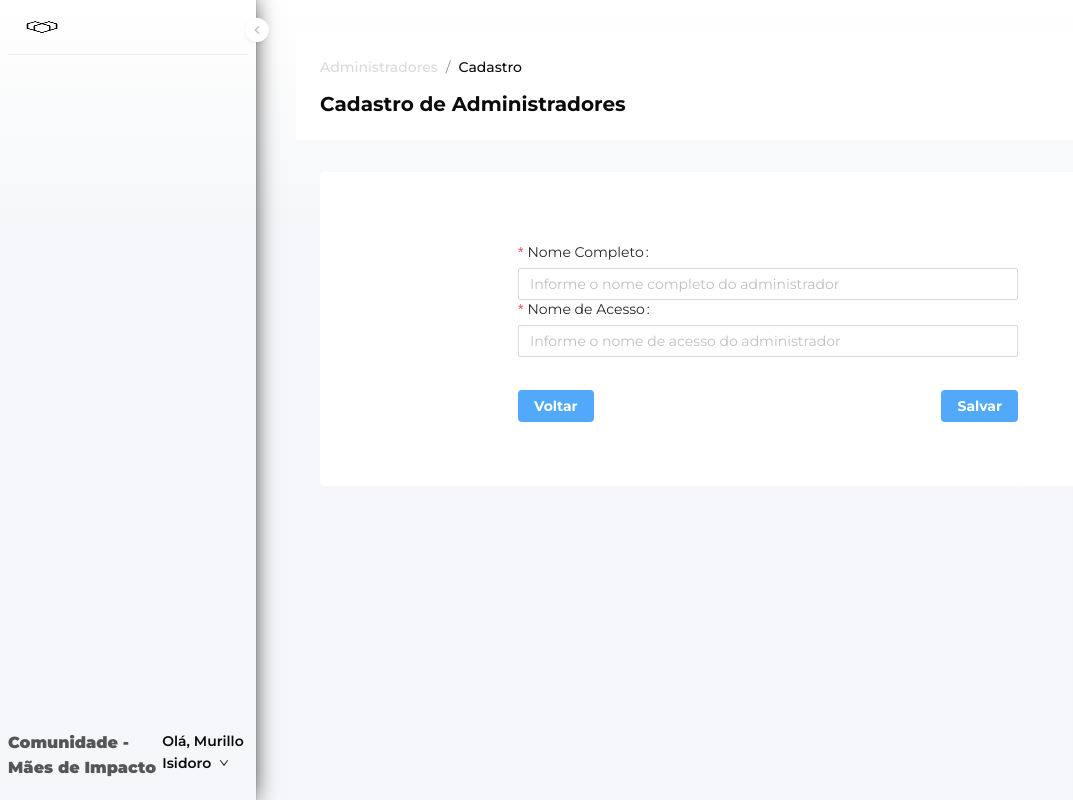
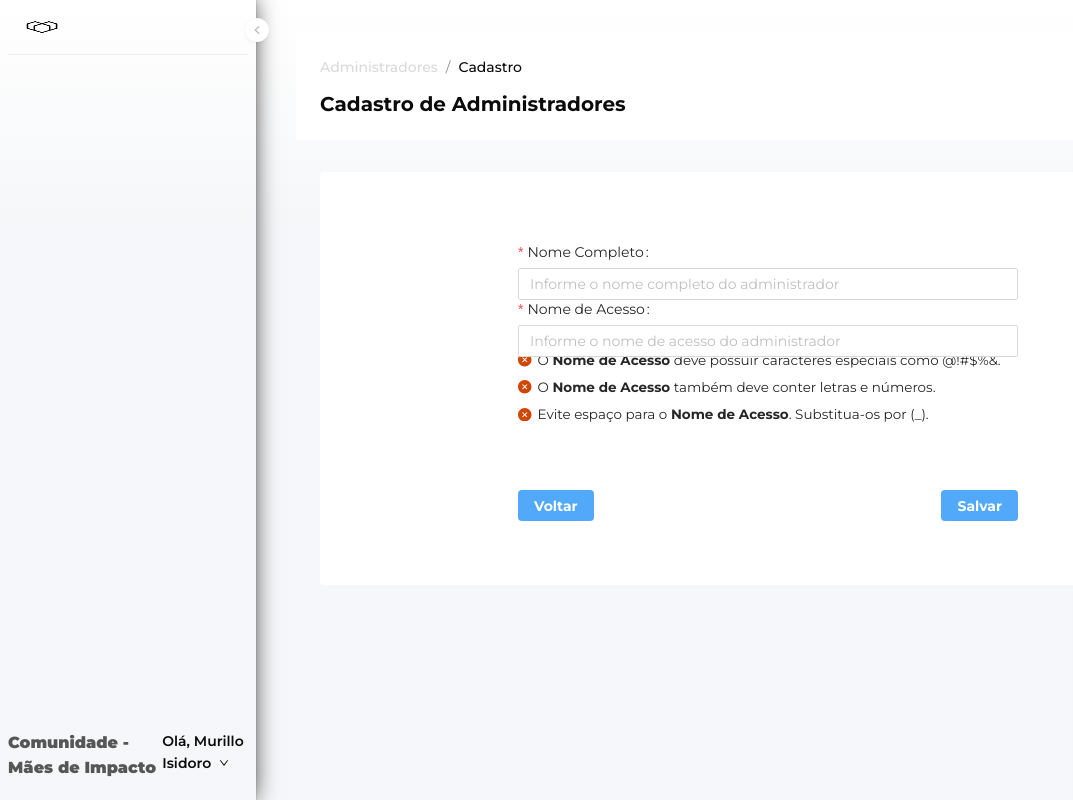
Before and after one commit to tuliogontijo/cea-front-end, a React (Create React App) app: page /administradores/cadastro in a window 1280 px wide. Shown: the whole page, without its empty margins (0-1073 px from the left). Built offline with nearby package versions, Linux system fonts and the light colour scheme.

Commit message:
Update: Melhorias no cadastro de admin e listagem

```diff
--- a/src/components/ProTable/index.js
+++ b/src/components/ProTable/index.js
@@ -12,6 +12,7 @@ const ptBRIntl = createIntl("pt-BR", enLocale);
 const ProTable = ({
   columns,
   request,
+  search,
   textButton,
   iconButton,
   dataSource,
@@ -51,6 +52,7 @@ const ProTable = ({
           locale={{
             emptyText: <EmptyState />,
           }}
+          search={search}
           {...props}
         />
       </IntlProvider>
@@ -58,4 +60,8 @@ const ProTable = ({
   );
 }
 
+ProTable.defaultProps = {
+  search: true,
+};
+
 export default ProTable;
--- a/src/pages/AdministratorList/index.js
+++ b/src/pages/AdministratorList/index.js
@@ -47,24 +47,28 @@ const AdministratorList = () => {
     {
       title: "Nome de Acesso",
       dataIndex: "username",
+      width: "200px",
       hideInSearch: true,
       ellipsis: true,
     },
     {
       title: "Nome Completo",
       key: "name",
+      width: "auto",
       dataIndex: "name",
       ellipsis: true,
     },
     {
       title: "Data de Criação",
       dataIndex: "createdAt",
+      width: "160px",
       hideInSearch: true,
       ellipsis: true,
     },
     {
       title: "Ações",
       valueType: "option",
+      width: "230px",
       render: ({ props }) => <ActionTable actions={actionsTable} record={props.record} />,
     }
   ];
@@ -85,7 +89,7 @@ const AdministratorList = () => {
           stylesButton="buttonPrimary"
           iconButton={<PlusOutlined />}
           actionButton={navigateAdministratorRegister}
-          request={() => console.log("FAZER REQUISIÇÃO")}
+          request={(params) => console.log("FAZER REQUISIÇÃO", params)}
         />
       </div>
     </div>
--- a/src/pages/AdministratorRegister/index.js
+++ b/src/pages/AdministratorRegister/index.js
@@ -1,12 +1,14 @@
 import { createRef, useEffect, useState } from "react";
 import { Form, Input, PageHeader } from "antd";
 import { useNavigate, useParams } from "react-router-dom";
+import { CheckCircleFilled, CloseCircleFilled } from "@ant-design/icons";
+
 import Button from "../../components/Button";
-
 import RouterBreadcrumb from "../../components/RouterBreadcrumb";
 
+import { DATA_MOCK } from "../AdministratorList/mocks/data";
+
 import "./styles.css";
-import { DATA_MOCK } from "../AdministratorList/mocks/data";
 
 const { Item } = Form;
 
@@ -14,6 +16,8 @@ const AdministratorRegister = ({ isEdit }) => {
   const { id } = useParams();
 
   const [initialValues, setInitialValues] = useState(false);
+  const [validChar, setValidChar] = useState({ tipsOne: false, tipsTwo: false, tipsThree: false });
+
 
   const refForm = createRef();
   const [form] = Form.useForm();
@@ -49,7 +53,23 @@ const AdministratorRegister = ({ isEdit }) => {
     }
   ];
 
+  const handleChangeUsername = ({ target }) => {
+    const { value } = target;
+
+    const regexTipsOne = /[@!#$%&_]{1,}/;
+    const regexTipsTwoChar = /[a-zA-Z]/;
+    const regexTipsTwoNumber = /[0-9]/;
+    const regexTipsThree = /\s{1}/;
+
+    setValidChar({
+      tipsOne: regexTipsOne.test(value),
+      tipsTwo: regexTipsTwoChar.test(value) && regexTipsTwoNumber.test(value),
+      tipsThree: value.length !== 0 && !regexTipsThree.test(value),
+    });
+  }
+
   const onSubmit = (values) => {
+    console.log('valid -> ', validChar);
     console.log('values form -> ', values);
   }
 
@@ -86,9 +106,32 @@ const AdministratorRegister = ({ isEdit }) => {
             rules={[{ required: true, message: "Campo obrigatório! Preencha corretamente!" }]}
           >
             <Input
+              onChange={handleChangeUsername}
               placeholder="Informe o nome de acesso do administrador"
             />
           </Item>
+
+          <div className="tipsUsername">
+            <p>
+              <span className="tipsIcon">
+                {validChar.tipsOne ? (<CheckCircleFilled />) : (<CloseCircleFilled />)}
+              </span>
+              O <b>Nome de Acesso</b> deve possuir caracteres especiais como @!#$%&.
+            </p>
+
+            <p>
+              <span className="tipsIcon">
+                {validChar.tipsTwo ? (<CheckCircleFilled />) : (<CloseCircleFilled />)}
+              </span>
+              O <b>Nome de Acesso</b> também deve conter letras e números.
+            </p>
+            <p>
+              <span className="tipsIcon">
+                {validChar.tipsThree ? (<CheckCircleFilled />) : (<CloseCircleFilled />)}
+              </span>
+              Evite espaço para o <b>Nome de Acesso</b>. Substitua-os por (_).
+            </p>
+          </div>
 
           <div className="containerButtons">
             <Button
--- a/src/pages/AdministratorRegister/styles.css
+++ b/src/pages/AdministratorRegister/styles.css
@@ -12,3 +12,15 @@
   margin-top: 64px;
   justify-content: space-between;
 }
+
+.tipsUsername {
+  font-size: 13.5px;
+}
+
+.tipsUsername p {
+  margin-bottom: 6px;
+}
+
+.tipsIcon {
+  margin-right: 6px;
+}
--- a/src/styles/less/custom.less
+++ b/src/styles/less/custom.less
@@ -166,3 +166,11 @@
 #create-administrator-form .ant-row, #create-administrator-form .ant-form-item {
   flex-flow: column wrap;
 }
+
+.anticon-check-circle svg {
+  color: #018942;
+}
+
+.anticon-close-circle {
+  color: #d14605;
+}
```
